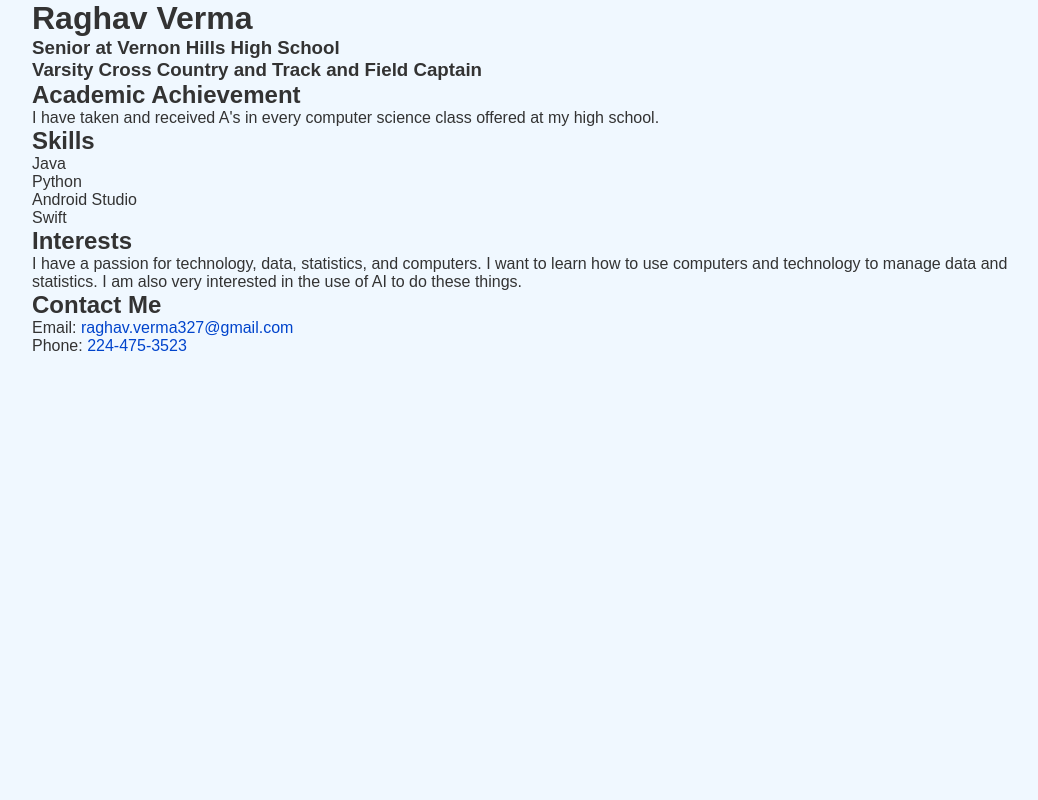
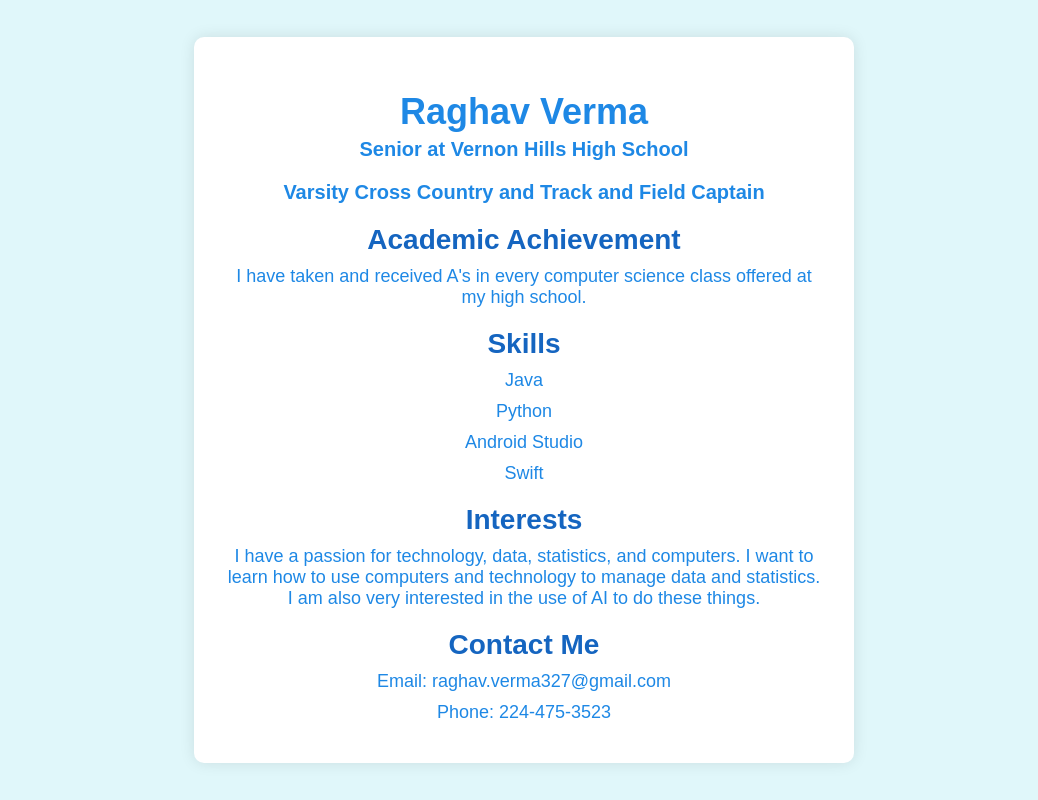
Before and after one commit to rverma12345/-rverma12345-.github.io, a plain HTML site: page index.html in a window 1280 px wide. Shown: the whole page, without its empty margins (116-1154 px from the left). Drawn offline with Linux system fonts and the light colour scheme.

Commit message:
Update style.css

```diff
--- a/style.css
+++ b/style.css
@@ -1,73 +1,55 @@
-/* General Reset */
-* {
-    margin: 0;
-    padding: 0;
-    box-sizing: border-box;
+body {
+  background-color: #e0f7fa;
+  color: #333;
+  font-family: Arial, sans-serif;
+  display: flex;
+  justify-content: center;
+  align-items: center;
+  height: 100vh;
+  margin: 0;
+  text-align: center;
 }
 
-/* Body and Font Styles */
-body {
-    font-family: Arial, sans-serif;
-    background-color: #f0f8ff; /* Light blue background */
-    color: #333;
+.container {
+  background-color: #ffffff;
+  padding: 30px;
+  border-radius: 10px;
+  box-shadow: 0 0 15px rgba(0, 0, 0, 0.1);
+  max-width: 600px;
+  width: 100%;
 }
 
-/* Header */
-header {
-    background-color: #0044cc; /* Dark blue */
-    color: white;
-    padding: 20px 0;
-    text-align: center;
+h1 {
+  color: #1e88e5;
+  font-size: 36px;
+  margin-bottom: 5px;
 }
 
-header h1 {
-    margin-bottom: 10px;
-    font-size: 2.5em;
+h2 {
+  color: #1565c0;
+  font-size: 28px;
+  margin-top: 20px;
+  margin-bottom: 10px;
 }
 
-header p {
-    font-size: 1.2em;
+h3 {
+  color: #1e88e5;
+  font-size: 20px;
+  margin-top: 0;
+  margin-bottom: 20px;
 }
 
-/* Container for layout */
-.container {
-    width: 80%;
-    margin: 0 auto;
-    padding: 0 20px;
+p {
+  font-size: 18px;
+  margin: 10px 0;
+  color: #1e88e5;
 }
 
-/* Sections */
-section {
-    padding: 40px 0;
-}
-
-section h2 {
-    font-size: 2em;
-    margin-bottom: 10px;
-}
-
-section p {
-    font-size: 1.2em;
-    line-height: 1.6;
-}
-
-/* Contact Link */
 a {
-    color: #0044cc; /* Dark blue for links */
-    text-decoration: none;
+  color: #1e88e5;
+  text-decoration: none;
 }
 
 a:hover {
-    text-decoration: underline;
+  text-decoration: underline;
 }
-
-/* Footer */
-footer {
-    background-color: #0044cc; /* Dark blue */
-    color: white;
-    text-align: center;
-    padding: 10px 0;
-    position: fixed;
-    width: 100%;
-    bottom: 0;
-}
```
